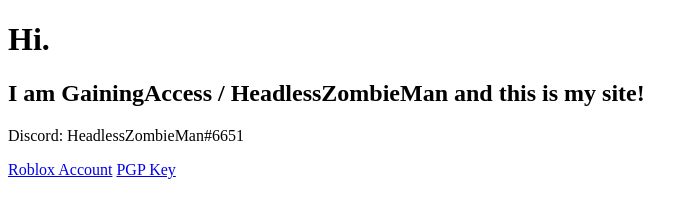
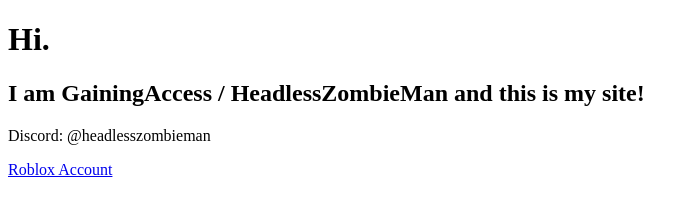
Before and after one commit to GainingAccess/GainingAccess.github.io, a plain HTML site: page index.html in a window 1280 px wide. Shown: the whole page, without its empty margins (0-698 px from the left). Drawn offline with Linux system fonts and the light colour scheme.

Commit message:
Updates Website with new information
>Removes unused PGP Key
>Updates Discord Information

```diff
--- a/index.html
+++ b/index.html
@@ -3,8 +3,7 @@
 <body>
 <h1>Hi.</h1>
 <h2>I am GainingAccess / HeadlessZombieMan and this is my site!</h2>
-<p>Discord: HeadlessZombieMan#6651</p>
+<p>Discord: @headlesszombieman</p>
 <a href='https://www.roblox.com/users/2508278133/profile'>Roblox Account</a>
-<a href='https://pastebin.com/A7gHbGCD'>PGP Key</a>
 </body>
 </html>
```
